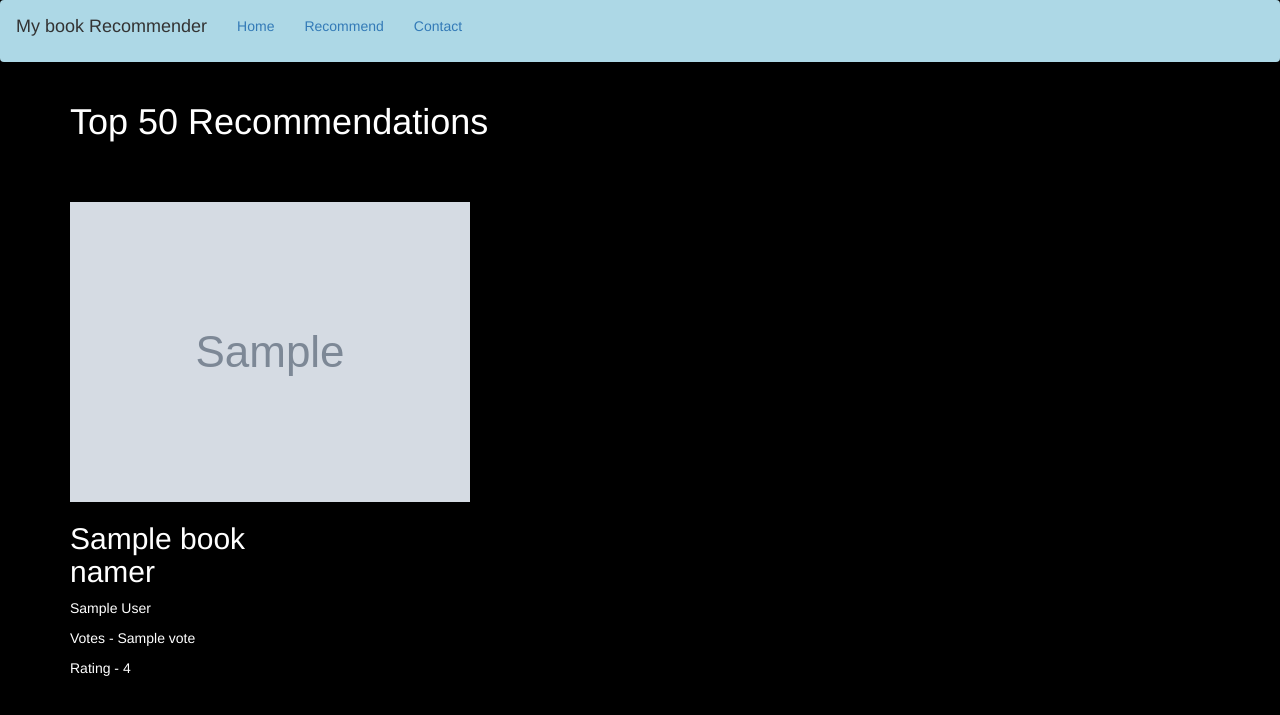
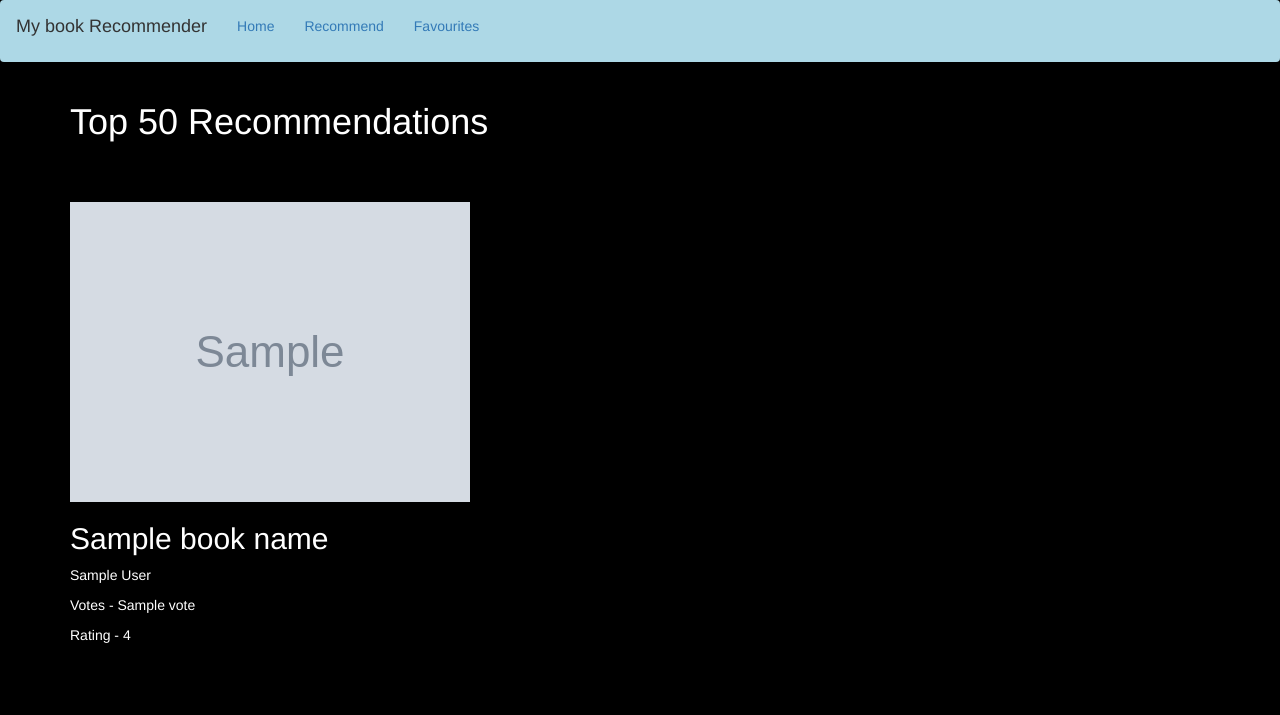
Before and after one commit to mohit-choithwani/books-recommender-system, a Flask app: template templates/index.html in a window 1280 px wide. Shown: the top 715 px of the page. Run offline with Flask 2, Linux system fonts and the light colour scheme; the template is opened without the code that fills it: most values are stand-ins (such as "Sample title", 1, 10 or a date in 2020); grey boxes marked "Sample" are stand-in pictures; parts of the project's set-up code (start-up, migrations or seed data) failed here and were passed over; some libraries are stand-ins or nearby versions.

Commit message:
Files updated

```diff
--- a/templates/index.html
+++ b/templates/index.html
@@ -16,7 +16,7 @@
         <ul class="nav navbar-nav">
             <li><a href="/">Home</a></li>
             <li><a href="/recommend">Recommend</a></li>
-            <li><a>Contact</a></li>
+            <li><a>Favourites</a></li>
         </ul>
     </nav>
 
@@ -31,7 +31,7 @@
                         <div class="card">
                             <div class="card-body">
                                 <img class="card-img-top" src="{{ image[i] }}">
-                                <h2 class="text-white">{{ book_name[i] }}r</h2>
+                                <h2 class="text-white">{{ book_name[i] }}</h2>
                                 <p class="text-white">{{ author[i] }}</p>
                                 <p class="text-white">Votes - {{ votes[i] }}</p>
                                 <p class="text-white">Rating - {{ rating[i] }}</p>
```
